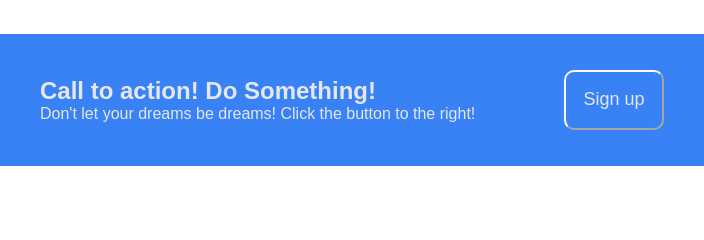
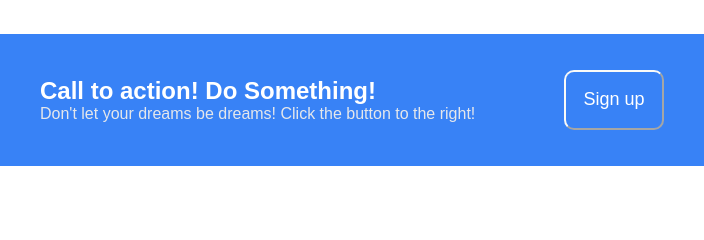
Before and after one commit to jstevens8185/OdinLandingPage, a plain HTML site: page index.html in a window 1280 px wide. Shown: the part 1324-1564 px from the top of the page, 288-992 px from the left. Drawn offline with Linux system fonts and the light colour scheme.

Commit message:
Change text color in signUp section

```diff
--- a/style.css
+++ b/style.css
@@ -135,7 +135,7 @@
 }
 
 .SignUpLeft {
-    color: #e5e7eb;
+    color: #ffffff;
 }
 
 .SignUpBold {
@@ -153,7 +153,7 @@
     width: 100px;
     height: 60px;
     border-radius: 10px;
-    color: #e5e7eb;
+    color: #ffffff;
     font-size: 18px;
 }
 
```
